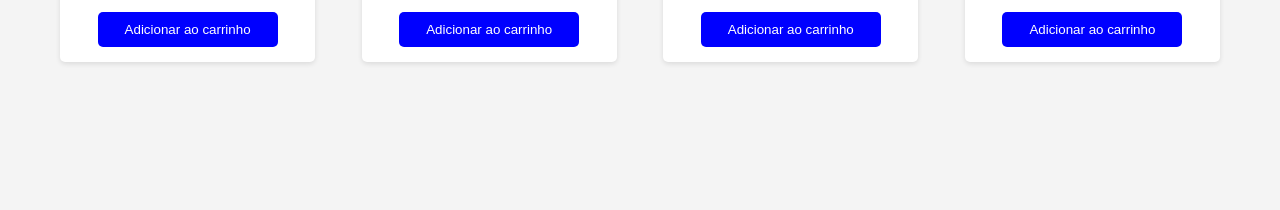
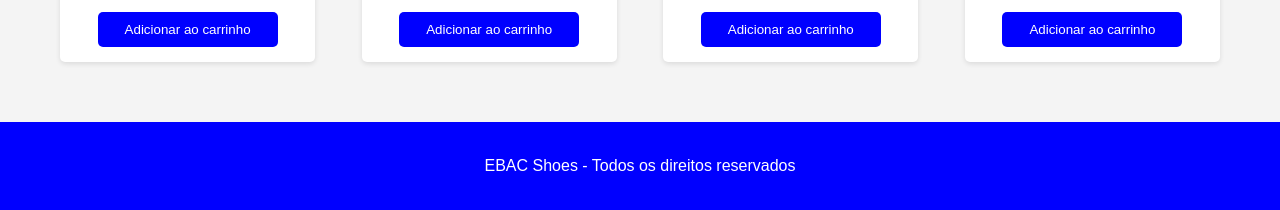
Before and after one commit to Cieliocas/ebacshoes, a plain HTML site: page index.html in a window 1280 px wide. Shown: the part 898-1108 px from the top of the page. Before the commit the page ends 980 px from the top, so only its background shows below. Drawn offline with Linux system fonts and the light colour scheme.

Commit message:
add footer

```diff
--- a/index.html
+++ b/index.html
@@ -71,5 +71,12 @@
             </div>
         </section>
     </main>
+
+    <footer>
+        <div class="container">
+            <p>EBAC Shoes - Todos os direitos reservados</p>
+        </div>
+    </footer>
+
 </body>
 </html>
--- a/main.css
+++ b/main.css
@@ -18,6 +18,14 @@ header {
 header h1 {
     color: white;
     margin-left: 20px;
+}
+
+footer {
+    background-color: blue;
+    color: white;
+    text-align: center;
+    padding: 15px 0;
+    margin-top: 40px;
 }
 
 .header-content {
```
